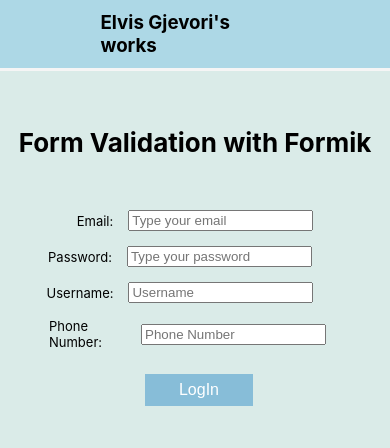
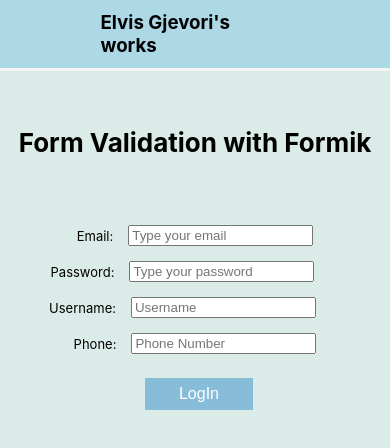
Before and after one commit to elvisgj/portfolio, a React (Create React App) app: page /form in a window 390 px wide. Shown: the top 448 px of the page. Built offline with nearby package versions, Linux system fonts and the light colour scheme.

Commit message:
test mobile

```diff
--- a/src/App.css
+++ b/src/App.css
@@ -71,9 +71,10 @@ nav {
 
 @media only screen and (max-width: 414px){
   .project-link {
-    display: grid;
-    grid-template-columns: 1fr;
-    margin: 50px 0px 0px 0px;
+    display: flex;
+    flex-direction: column;
+    margin: 41px 0px 10px 0px;
+    align-items: center;
   }
 
   .project {
--- a/src/form_valid/FormValid.js
+++ b/src/form_valid/FormValid.js
@@ -41,10 +41,11 @@ function Form() {
                         return (
                             <form onSubmit={handleSubmit}>
                                 <div className="div-input">
-                                    <div className="lable-name">
+                                    <div className="lable">
                                         <label htmlFor="email">Email:</label>
                                     </div>
                                     <input
+                                        className="input"
                                         type="text"
                                         name="email"
                                         value={values.email}
@@ -55,7 +56,7 @@ function Form() {
                                 {errors.email && touched.email && <div>
                                     <p className="errors">{errors.email}</p>
                                 </div>}
-                                <div className="div-input">
+                                <div className="div-input-spec">
                                     <div className="lable">
                                         <label htmlFor="password">Password:</label>
                                     </div>
@@ -71,7 +72,7 @@ function Form() {
                                 {errors.password && touched.password && < div >
                                     <p className="errors">{errors.password}</p>
                                 </div>}
-                                <div className="div-input">
+                                <div className="div-input-spec">
                                     <div className="lable" >
                                         <label htmlFor="Username">Username:</label>
                                     </div>
@@ -87,12 +88,12 @@ function Form() {
                                 {errors.username && touched.username && < div >
                                     <p className="errors">{errors.username}</p>
                                 </div>}
-                                <div className="div-input-phone">
+                                <div className="div-input">
                                     <div className="lable">
-                                        <label htmlFor="phone">Phone Number: </label>
+                                        <label htmlFor="phone">Phone:</label>
                                     </div>
                                     <input
-                                        className="input-phone"
+                                        className="input"
                                         type="text"
                                         name="phone"
                                         value={values.phone}
--- a/src/form_valid/formStyle.css
+++ b/src/form_valid/formStyle.css
@@ -26,18 +26,8 @@
     margin-top: 15px;
 }
 
-.lable-name{
-    padding-right: 15px;
-}
-
 .input{
     margin-top: 15px;
-    margin-right: 30px;
-}
-
-.input-phone{
-    margin-top: 15px;
-    margin-right: 64px;
 }
 
 .button-submit {
@@ -95,19 +85,14 @@
         margin-bottom: 52px;
     }
 
-    .div-input-phone{
+    .div-input-spec{
         display: flex;
         justify-content: center;
         align-items: center;
-        padding-left: 49px;
+        padding-right: 25px;
     }
 
     .lable{
-        padding-right: 15px;
-        font-size: 13px;
-    }
-
-    .lable-name{
         padding-right: 15px;
         font-size: 13px;
     }
@@ -137,4 +122,8 @@
         align-items: center;
     }
 
+    .input{
+       width: min-content;
+    }
+
   }
--- a/src/git_hub_app/UserProfile.css
+++ b/src/git_hub_app/UserProfile.css
@@ -98,7 +98,7 @@
         margin-top: 1px;
         display: flex;
         flex-direction: column;
-        justify-content: center;
+        align-items: center;
     }
 
     .personal-info{
@@ -109,7 +109,6 @@
         border-color: #65afd4;
         border-radius: 15px;
         width: 205px;
-        margin-left: 100px;
     }
 
     .bio {
--- a/src/git_hub_app/Users.css
+++ b/src/git_hub_app/Users.css
@@ -38,6 +38,7 @@
     padding-right: 10px;
 }
 
+
 .profile-link{
     display: flex;
     align-items: center;
@@ -46,7 +47,6 @@
     height: 54px;
     color: rgba(0, 0, 0, 0.822);
 }
-
 .profile-link:hover{
     background-color: #ebf8ff;
     border-radius: 6px;
@@ -148,10 +148,6 @@
         font-size: 30px;
     }
 
-    .input-github {
-        width: 192px;
-    }
-
     .button {
         background-color: #87bdd8;
         border: 2px solid #87bdd8;
@@ -159,28 +155,25 @@
         text-align: center;
         text-decoration: none;
         display: inline-block;
-        font-size: 16px;
-        margin: 4px 2px;
+        font-size: 12px;
         transition-duration: 0.4s;
         cursor: pointer;
         padding-top: 5px;
         padding-bottom: 5px;
-        padding-left: 32px;
+        padding-left: 12px;
         margin-left: 10px;
-        padding-right: 32px;
+        padding-right: 12px;
     }
 
     .grid-users {
         display: grid;
         grid-template-columns: 1fr 1fr;
-        margin-left: 15px;
     }
 
     .user-div {
         border-style: solid;
-        border-color: #87bdd8;
+        border: #87bdd8;
         border-radius: 10px;
-        width: 164px;
      }
 
     .users-name {
@@ -212,4 +205,8 @@
         padding-right: 41px;
     }
 
+    .input-github{
+        height: 24px;
+    }
+
   }
--- a/src/git_hub_app/userList.js
+++ b/src/git_hub_app/userList.js
@@ -9,6 +9,8 @@ export function UserList(props) {
             <h3 className="user">User:</h3>
             <h3> {props.item.login}</h3>
         </div>
-        <Link className='profile-link' to={`/github/users/${props.item.login}`}>Open the Profile</Link>
+        <div>
+            <Link className='profile-link' to={`/github/users/${props.item.login}`}>Open the Profile</Link>
+        </div>
     </div>
 }
```
